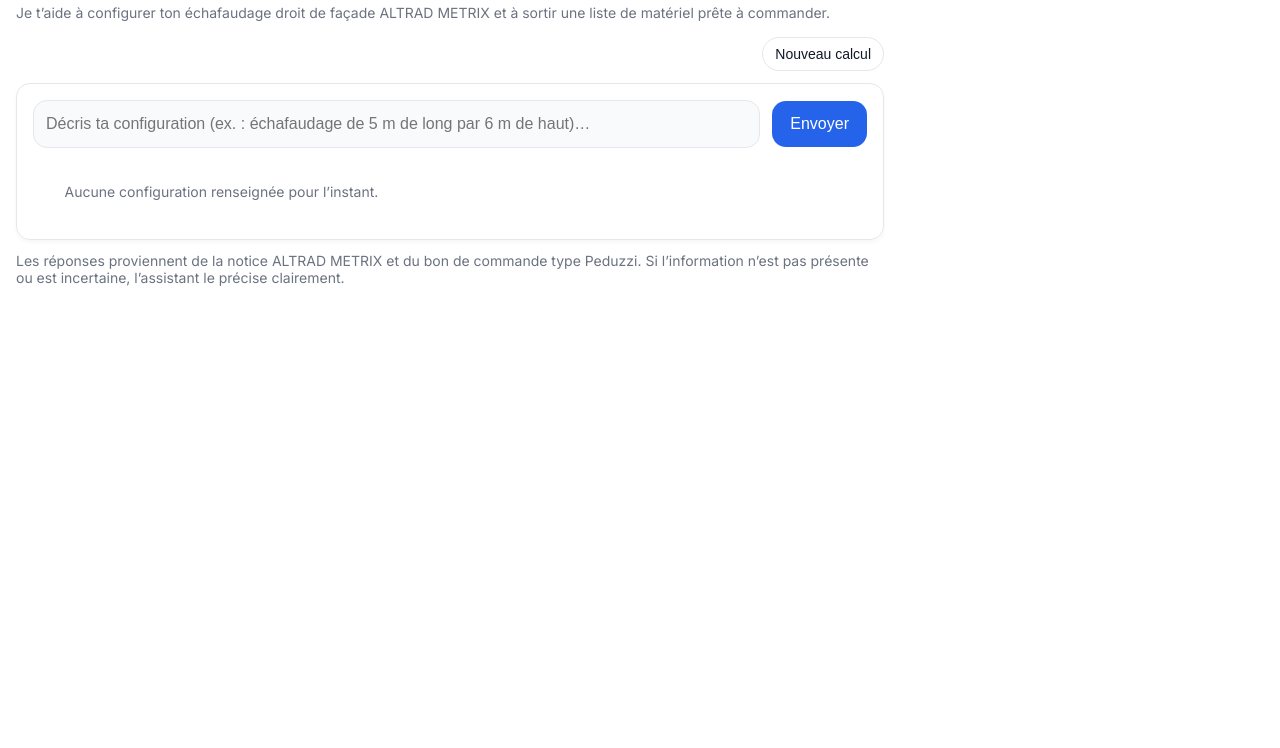
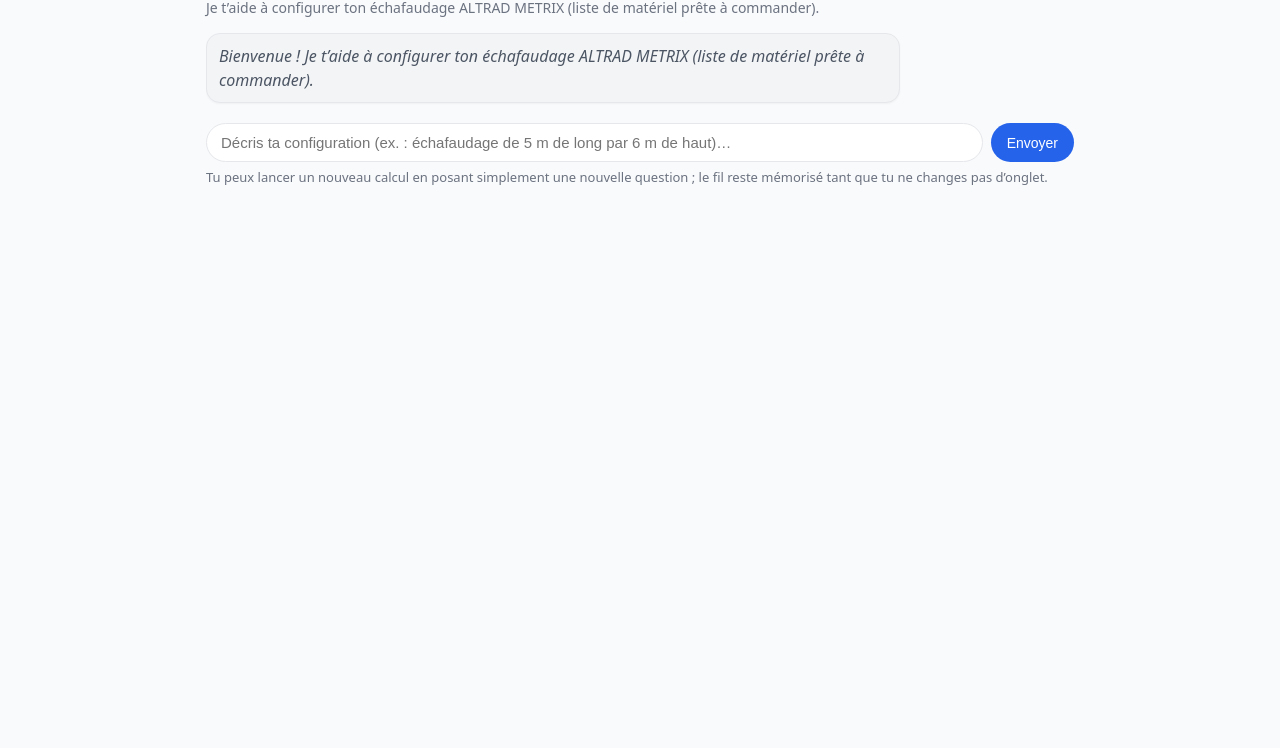
Before and after one commit to pierrehouillon/assistant-liste-mat-riel-chafaudage-Altrad, a website: page index.html in a window 1280 px wide. Shown: the part 52-800 px from the top of the page. Drawn offline with Linux system fonts and the light colour scheme.

Commit message:
Update index.html

```diff
--- a/index.html
+++ b/index.html
@@ -2,276 +2,221 @@
 <html lang="fr">
 <head>
   <meta charset="utf-8" />
-    <meta
-      name="viewport"
-      content="width=device-width,initial-scale=1,maximum-scale=1,viewport-fit=cover"
-    />
-    <title>Assistant Échafaudage ALTRAD METRIX</title>
-
-    <!-- Police Inter (comme Glide / QHSSE) -->
-    <link
-      href="https://fonts.googleapis.com/css2?family=Inter:wght@400;500;600&display=swap"
-      rel="stylesheet"
-    />
+  <meta name="viewport" content="width=device-width,initial-scale=1,maximum-scale=1,viewport-fit=cover" />
+  <title>Assistant ALTRAD METRIX</title>
 
   <style>
-      :root {
-        --gap: 12px;
-        --radius: 14px;
-        --border: #e5e7eb;
-        --muted: #6b7280;
-        --primary: #2563eb;
-        --bg-soft: #f9fafb;
+    html, body {
+      height: 100%;
+      margin: 0;
+      background: #f9fafb;
+      color: #111827;
+      font-family: system-ui, -apple-system, Segoe UI, Roboto, Helvetica, Arial, sans-serif;
     }
-      * {
-        box-sizing: border-box;
-      }
-      body {
-        margin: 0;
+    * { box-sizing: border-box; }
+    .wrap {
+      max-width: 900px;
+      margin: 0 auto;
       padding: 16px;
-        max-width: 900px;
-        font-family: "Inter", system-ui, -apple-system, Segoe UI, Roboto, Arial,
-          sans-serif;
-        color: #111827;
-        background: #ffffff;
-        -webkit-font-smoothing: antialiased;
     }
     h1 {
       font-size: 22px;
+      font-weight: 600;
       margin: 0 0 4px;
     }
     .subtitle {
       font-size: 14px;
-        color: var(--muted);
+      color: #6b7280;
       margin-bottom: 16px;
     }
-
-      .topbar {
+    .messages {
       display: flex;
-        justify-content: flex-end;
-        align-items: center;
+      flex-direction: column;
       gap: 8px;
-        margin-bottom: 8px;
+      padding-bottom: 12px;
+      max-height: calc(100vh - 170px);
+      overflow-y: auto;
     }
-      .ghost-btn {
-        appearance: none;
-        border: 1px solid var(--border);
+    .msg {
+      display: flex;
+      flex-direction: column;
+      max-width: 80%;
+    }
+    .msg.user { align-self: flex-end; text-align: right; }
+    .msg.assistant, .msg.system { align-self: flex-start; }
+    .bubble {
+      border-radius: 14px;
+      padding: 10px 12px;
+      line-height: 1.5;
+      white-space: pre-wrap;
+      box-shadow: 0 1px 2px rgba(0,0,0,.04);
+    }
+    .bubble.user {
+      background: #2563eb;
+      color: #fff;
+    }
+    .bubble.assistant {
       background: #fff;
       color: #111827;
-        padding: 8px 12px;
+      border: 1px solid #e5e7eb;
+    }
+    .bubble.system {
+      background: #f3f4f6;
+      color: #4b5563;
+      font-style: italic;
+      border: 1px solid #e5e7eb;
+    }
+    .time {
+      font-size: 11px;
+      color: #9ca3af;
+      margin-top: 2px;
+      padding: 0 4px;
+    }
+
+    .composer-wrap {
+      position: sticky;
+      bottom: 0;
+      background: #f9fafb;
+      padding-top: 8px;
+    }
+    .composer {
+      display: flex;
+      gap: 8px;
+    }
+    .composer input {
+      flex: 1;
+      border: 1px solid #e5e7eb;
       border-radius: 999px;
+      padding: 10px 14px;
+      font-size: 15px;
+      background: #fff;
+    }
+    .composer button {
+      padding: 10px 16px;
+      border-radius: 999px;
+      border: none;
+      background: #2563eb;
+      color: #fff;
       font-size: 14px;
       cursor: pointer;
     }
-      .ghost-btn:hover {
-        background: #f8f8f8;
+    .composer button:disabled {
+      opacity: .6;
+      cursor: default;
     }
-
-      .flash {
-        display: none;
-        align-items: center;
-        gap: 8px;
-        border: 1px solid #d1fae5;
-        background: #ecfdf5;
-        color: #065f46;
-        padding: 8px 12px;
-        border-radius: 999px;
+    .hint {
       font-size: 13px;
-        animation: fade 0.25s ease;
-      }
-      .flash.show {
-        display: inline-flex;
-      }
-      @keyframes fade {
-        from {
-          opacity: 0.2;
-          transform: translateY(-2px);
-        }
-        to {
-          opacity: 1;
-          transform: none;
-        }
-      }
-
-      .card {
-        border: 1px solid var(--border);
-        border-radius: var(--radius);
-        padding: 16px;
-        margin: 12px 0;
-        box-shadow: 0 2px 4px rgba(0, 0, 0, 0.04);
-      }
-      .row {
-        display: flex;
-        gap: var(--gap);
-        align-items: center;
-      }
-
-      input {
-        flex: 1;
-        font-size: 16px;
-        padding: 14px 12px;
-        border-radius: var(--radius);
-        border: 1px solid var(--border);
-        outline: none;
-        background: var(--bg-soft);
-        transition: border 0.2s, background 0.2s;
-      }
-      input:focus {
-        border-color: var(--primary);
-        background: #fff;
-      }
-
-      button.primary {
-        font-size: 16px;
-        padding: 14px 18px;
-        border-radius: var(--radius);
-        border: none;
-        background: var(--primary);
-        color: #fff;
-        font-weight: 500;
-        cursor: pointer;
-        transition: background 0.2s;
-      }
-      button.primary:hover {
-        background: #1d4ed8;
-      }
-
-      .answer {
-        white-space: pre-wrap;
-        line-height: 1.5;
-        margin-top: 12px;
-      }
-      .muted {
-        color: var(--muted);
-        font-size: 14px;
-        margin-top: 10px;
-      }
-      .loading {
-        opacity: 0.7;
-      }
-
-      @media (max-width: 600px) {
-        input,
-        button.primary {
-          font-size: 15px;
-        }
-        .topbar {
-          justify-content: space-between;
-        }
+      color: #6b7280;
+      margin-top: 6px;
     }
   </style>
 </head>
 <body>
+  <div class="wrap">
     <h1>Assistant ALTRAD METRIX</h1>
-    <p class="subtitle">
-      Je t’aide à configurer ton échafaudage droit de façade ALTRAD METRIX et à
-      sortir une liste de matériel prête à commander.
-    </p>
-
-    <!-- Barre discrète : bouton + confirmation -->
-    <div class="topbar">
-      <span id="flash" class="flash">🆕 Nouveau calcul démarré</span>
-      <button id="newTopic" class="ghost-btn" aria-label="Nouveau calcul">
-        Nouveau calcul
-      </button>
+    <div class="subtitle">
+      Je t’aide à configurer ton échafaudage ALTRAD METRIX (liste de matériel prête à commander).
     </div>
 
-    <div class="card">
-      <div class="row" style="margin-bottom: 12px">
-        <input
-          id="q"
-          placeholder="Décris ta configuration (ex. : échafaudage de 5 m de long par 6 m de haut)…"
-        />
-        <button id="go" class="primary">Envoyer</button>
+    <div id="messages" class="messages"></div>
+
+    <div class="composer-wrap">
+      <div class="composer">
+        <input id="input" placeholder="Décris ta configuration (ex. : échafaudage de 5 m de long par 6 m de haut)…" />
+        <button id="send">Envoyer</button>
       </div>
-      <div id="out" class="answer muted">
-        Aucune configuration renseignée pour l’instant.
+      <div class="hint">
+        Tu peux lancer un nouveau calcul en posant simplement une nouvelle question ; le fil reste mémorisé tant que tu ne changes pas d’onglet.
+      </div>
     </div>
   </div>
 
-    <p class="muted">
-      Les réponses proviennent de la notice ALTRAD METRIX et du bon de commande
-      type Peduzzi. Si l’information n’est pas présente ou est incertaine,
-      l’assistant le précise clairement.
-    </p>
+  <script>
+    const API_URL = "/api/ask"; // ⬅️ on passe bien par ton endpoint Assistant
 
-    <script>
-      const API_URL = "/api/ask";
+    const $messages = document.getElementById("messages");
+    const $input = document.getElementById("input");
+    const $send = document.getElementById("send");
 
-      const qEl = document.getElementById("q");
-      const goEl = document.getElementById("go");
-      const outEl = document.getElementById("out");
-      const newBtn = document.getElementById("newTopic");
-      const flash = document.getElementById("flash");
+    // On mémorise le thread côté navigateur (comme pour ton QHSSE)
+    let threadId = localStorage.getItem("metrix_thread") || null;
+    let sending = false;
 
-      // On retient le thread courant en local pour enchaîner les questions
-      let threadId = localStorage.getItem("metrix_thread") || null;
-
-      function showFlash() {
-        flash.classList.add("show");
-        setTimeout(() => flash.classList.remove("show"), 1600);
+    function time() {
+      return new Date().toLocaleTimeString("fr-FR", {
+        hour: "2-digit",
+        minute: "2-digit",
+      });
     }
 
-      function startNewTopic() {
-        threadId = null;
-        localStorage.removeItem("metrix_thread");
-        qEl.value = "";
-        qEl.focus();
-        outEl.classList.add("muted");
-        outEl.textContent =
-          "Nouveau calcul démarré. Donne-moi ta configuration d’échafaudage.";
-        showFlash();
+    function addMessage(role, content) {
+      const box = document.createElement("div");
+      box.className = "msg " + role;
+      const bubble = document.createElement("div");
+      bubble.className = "bubble " + role;
+      bubble.textContent = content;
+      const stamp = document.createElement("div");
+      stamp.className = "time";
+      stamp.textContent = time();
+      box.appendChild(bubble);
+      if (role !== "system") box.appendChild(stamp);
+      $messages.appendChild(box);
+      $messages.scrollTop = $messages.scrollHeight;
     }
 
-      async function ask() {
-        const question = qEl.value.trim();
-        if (!question) return;
+    // Message d’accueil
+    addMessage(
+      "system",
+      "Bienvenue ! Je t’aide à configurer ton échafaudage ALTRAD METRIX (liste de matériel prête à commander)."
+    );
 
-        outEl.textContent = "⏳ Calcul et préparation de la liste de matériel…";
-        outEl.classList.add("loading");
+    async function send() {
+      const v = $input.value.trim();
+      if (!v || sending) return;
+
+      addMessage("user", v);
+      $input.value = "";
+      $input.focus();
+
+      sending = true;
+      $send.disabled = true;
 
       try {
         const r = await fetch(API_URL, {
           method: "POST",
           headers: { "Content-Type": "application/json" },
-            body: JSON.stringify({ question, threadId }),
+          body: JSON.stringify({ question: v, threadId }),
         });
+
         const data = await r.json();
 
-          // on mémorise le thread renvoyé (pour conversation continue)
-          if (data?.threadId) {
+        if (data.threadId) {
           threadId = data.threadId;
           localStorage.setItem("metrix_thread", threadId);
         }
 
-          outEl.classList.remove("muted");
-          outEl.textContent =
-            data?.answer || "❌ Aucune réponse n’a pu être générée.";
-
-          qEl.value = "";
-          qEl.focus();
+        if (data.answer) {
+          addMessage("assistant", data.answer);
+        } else if (data.error) {
+          addMessage("assistant", "Erreur: " + data.error);
+        } else {
+          addMessage("assistant", "❌ Aucune réponse n’a pu être générée.");
+        }
       } catch (e) {
-          outEl.classList.remove("muted");
-          outEl.textContent = "❌ Erreur : " + (e?.message || "requête échouée");
+        addMessage(
+          "assistant",
+          "❌ Erreur de communication avec l’API. Réessaie dans un instant."
+        );
       } finally {
-          outEl.classList.remove("loading");
+        sending = false;
+        $send.disabled = false;
       }
     }
 
-      newBtn.addEventListener("click", startNewTopic);
-      goEl.addEventListener("click", ask);
-      qEl.addEventListener("keydown", (e) => {
-        if (e.key === "Enter") ask();
+    $send.addEventListener("click", send);
+    $input.addEventListener("keydown", (e) => {
+      if (e.key === "Enter") send();
     });
-
-      // Support test avec ?q= dans l’URL (facultatif)
-      const u = new URL(window.location.href);
-      const initial = u.searchParams.get("q");
-      if (initial) {
-        startNewTopic();
-        qEl.value = initial;
-        ask();
-      }
   </script>
 </body>
 </html>
```
Lines whose indentation alone changed are shown as unchanged.
